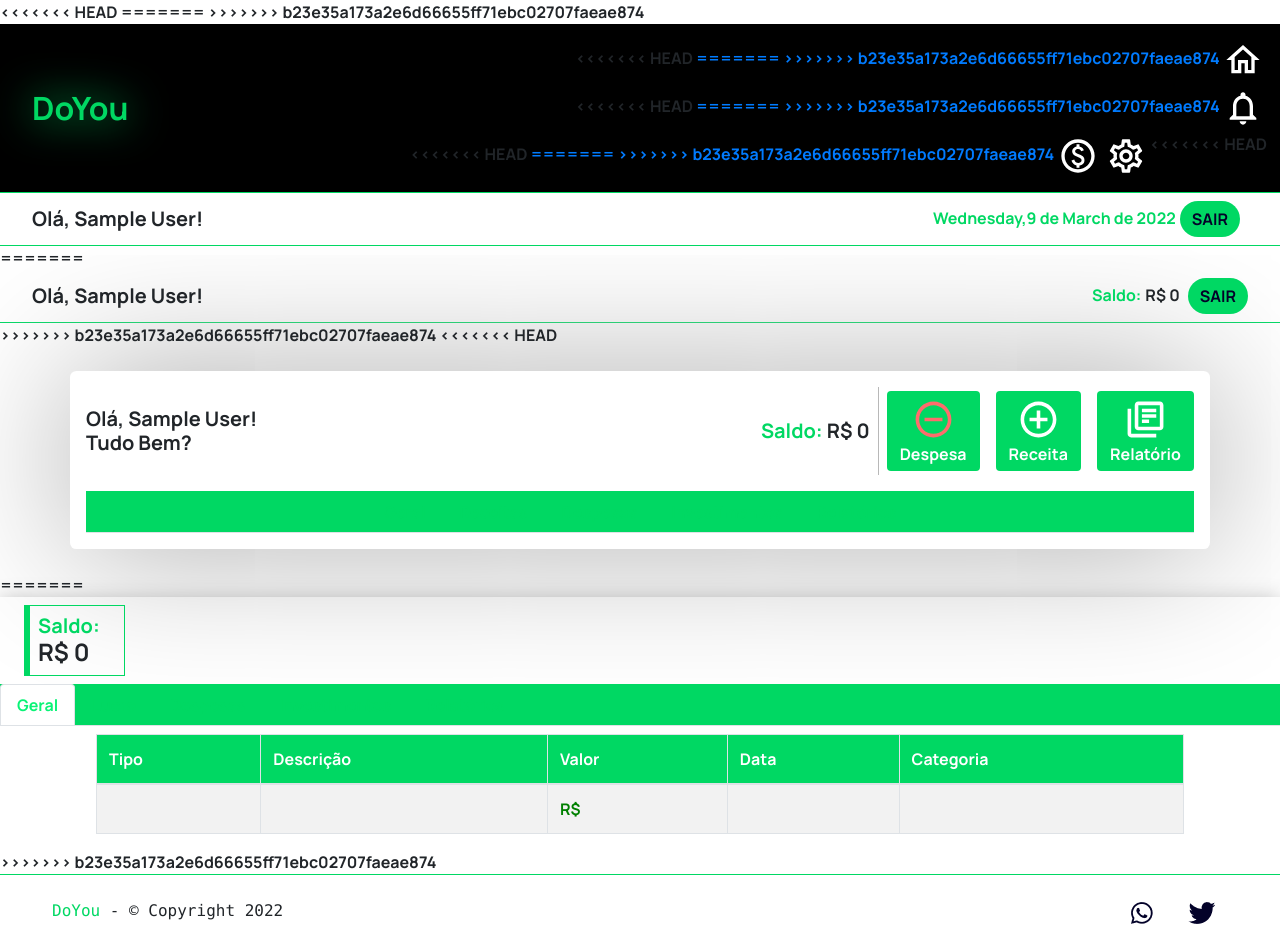
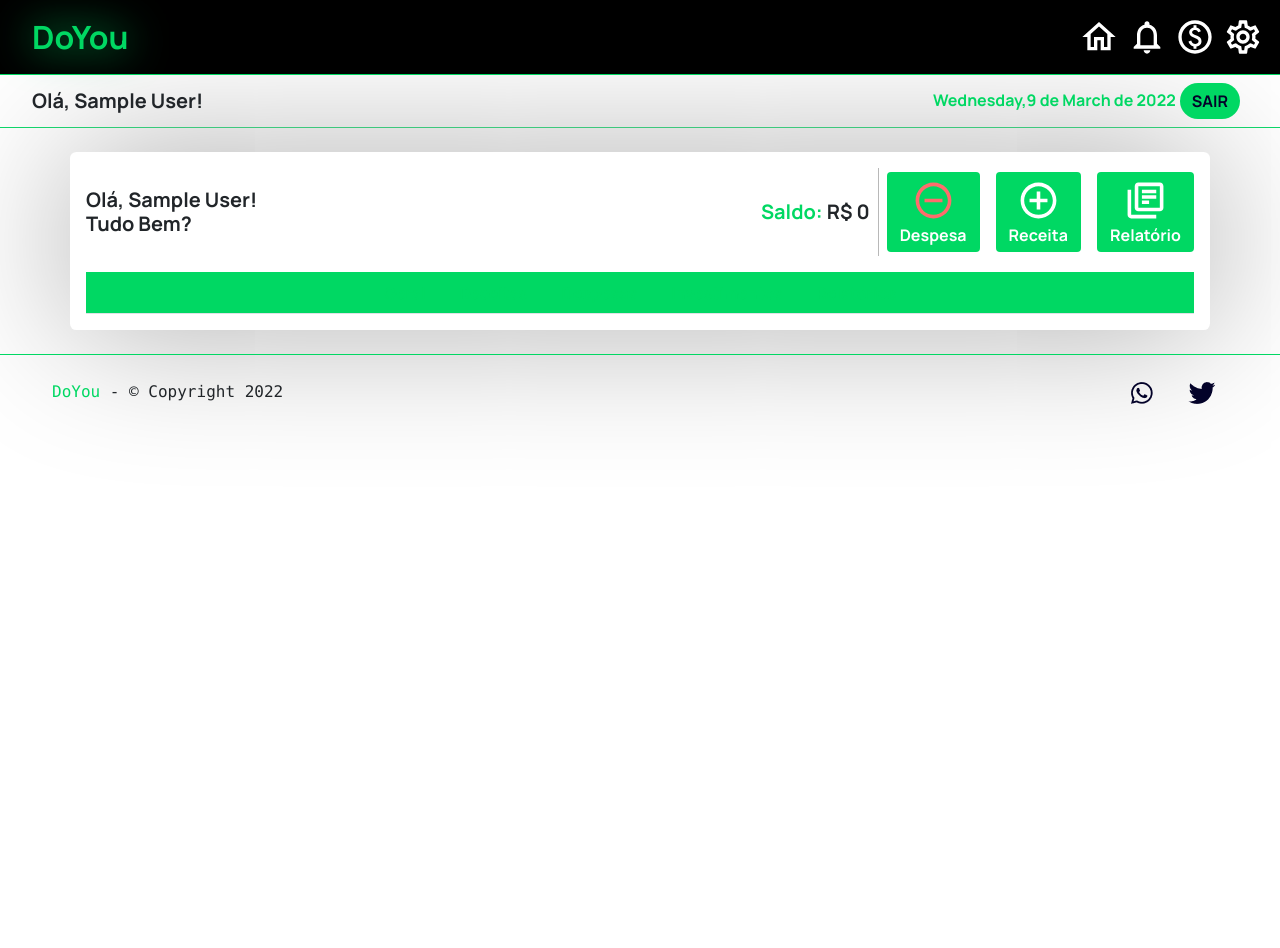
Before and after one commit to rodosd79/DoYou, a PHP site: page /inicio.php in a window 1280 px wide. After the commit the page ends 404 px from the top, so only its background shows below. Run offline with PHP 8.4, Linux system fonts and the light colour scheme; the visitor is signed in with stand-in values (Sample User, id 1); data that the repository does not hold is empty.

Commit message:
confirmar

```diff
--- a/footer.php
+++ b/footer.php
@@ -1,4 +1,5 @@
-<footer class="footer px-2 px-sm-3 px-lg-5 py-1 py-sm-2 py-lg-3 d-flex w-100 align-items-center">
+
+<footer class="footer px-2 px-sm-3 px-lg-5 py-1 py-sm-2 py-lg-3 d-flex w-100 align-items-center float-left">
     <span class="d-flex align-items-center flex-shrink-1 flex-grow-1 justify-content-start">
         <a href="index.php" aria-current="page" aria-label="DoYou" class="pl-1 DoYou footer-link">
             DoYou <span>- &copy; Copyright 2022</span>
--- a/header.php
+++ b/header.php
@@ -18,32 +18,20 @@
                     </div>
                 <?php } else { ?>
                     <div class="nav-item p-1">
-<<<<<<< HEAD
                         <a href="index.php" data-toggle="tooltip" data-placement="bottom" title="Home">
-=======
-                        <a href="inicio.php" data-toggle="tooltip" data-placement="bottom" title="Relatórios">
->>>>>>> b23e35a173a2e6d66655ff71ebc02707faeae874
                             <svg xmlns="http://www.w3.org/2000/svg" height="40px" viewBox="0 0 24 24" width="40px" fill="#FFFFFF"><path d="M0 0h24v24H0V0z" fill="none"/><path d="M12 5.69l5 4.5V18h-2v-6H9v6H7v-7.81l5-4.5M12 3L2 12h3v8h6v-6h2v6h6v-8h3L12 3z"/></svg>
                         </a>
                     </div>
                 <?php } ?>
                     <div class="nav-item p-1">
-<<<<<<< HEAD
                         <a href="blog.php" data-toggle="tooltip" data-placement="bottom" title="Blog">
-=======
-                        <a href="" data-toggle="tooltip" data-placement="bottom" title="Notificação">
->>>>>>> b23e35a173a2e6d66655ff71ebc02707faeae874
                         <svg xmlns="http://www.w3.org/2000/svg" height="40px" viewBox="0 0 24 24" width="40px" fill="#FFFFFF"><path d="M0 0h24v24H0V0z" fill="none"/><path d="M12 22c1.1 0 2-.9 2-2h-4c0 1.1.9 2 2 2zm6-6v-5c0-3.07-1.63-5.64-4.5-6.32V4c0-.83-.67-1.5-1.5-1.5s-1.5.67-1.5 1.5v.68C7.64 5.36 6 7.92 6 11v5l-2 2v1h16v-1l-2-2zm-2 1H8v-6c0-2.48 1.51-4.5 4-4.5s4 2.02 4 4.5v6z"/></svg>
                         </a>
                     </div>
                 <!-- Se ela ESTIVER logada -->
                 <?php if(isset($_SESSION["nome"])) { ?>
                     <div class="nav-item p-1">
-<<<<<<< HEAD
                         <a href="inicio.php" data-toggle="tooltip" data-placement="bottom" title="Minhas Finanças">
-=======
-                        <a href="" data-toggle="tooltip" data-placement="bottom" title="Adicionar lucro/despesa">
->>>>>>> b23e35a173a2e6d66655ff71ebc02707faeae874
                         <svg xmlns="http://www.w3.org/2000/svg" enable-background="new 0 0 24 24" height="40px" viewBox="0 0 24 24" width="40px" fill="#FFFFFF"><g><rect fill="none" height="24" width="24"/></g><g><path d="M12,2C6.48,2,2,6.48,2,12s4.48,10,10,10s10-4.48,10-10S17.52,2,12,2z M12,20c-4.41,0-8-3.59-8-8c0-4.41,3.59-8,8-8 s8,3.59,8,8C20,16.41,16.41,20,12,20z M12.89,11.1c-1.78-0.59-2.64-0.96-2.64-1.9c0-1.02,1.11-1.39,1.81-1.39 c1.31,0,1.79,0.99,1.9,1.34l1.58-0.67c-0.15-0.44-0.82-1.91-2.66-2.23V5h-1.75v1.26c-2.6,0.56-2.62,2.85-2.62,2.96 c0,2.27,2.25,2.91,3.35,3.31c1.58,0.56,2.28,1.07,2.28,2.03c0,1.13-1.05,1.61-1.98,1.61c-1.82,0-2.34-1.87-2.4-2.09L8.1,14.75 c0.63,2.19,2.28,2.78,3.02,2.96V19h1.75v-1.24c0.52-0.09,3.02-0.59,3.02-3.22C15.9,13.15,15.29,11.93,12.89,11.1z"/></g></svg>
                         </a>
                     </div>
@@ -54,7 +42,6 @@
                     </div>
 
                 <?php } ?>
-<<<<<<< HEAD
             </div>
         </nav>
 
@@ -71,24 +58,3 @@
           </div>
     <?php } ?>
         </div>
-=======
-            </div>
-        </nav>
-
-    </header>
-
-    <?php if(isset($_SESSION['nome'])){ ?>
-        <div class="d-flex justify-content-between align-items-center py-2 px-lg-4 sub-header">
-            <h5 class="mb-0 pl-2">Olá, <?php echo $_SESSION['nome']; ?>!</h5>
-            <small class="align-items-center d-flex">
-            <div class="d-flex mr-2">
-                <h6 class="mb-0 mr-1"> <strong class="DoYou">Saldo:</strong></h6>
-                <h6 class="mb-0">R$ <?php echo $saldo; ?></h6>
-            </div>
-                <!-- Esse sair n vai ficar ai p sempre hehehe -->
-                <a href="db/logout.php" class="btn myBtn mr-2">SAIR</a></small>
-
-        </div>
-    <?php } ?>
-</div>
->>>>>>> b23e35a173a2e6d66655ff71ebc02707faeae874
--- a/inicio.php
+++ b/inicio.php
@@ -9,13 +9,9 @@
 <head>
     <meta charset="UTF-8">
     <meta name="viewport" content="width=device-width, initial-scale=1.0">
-<<<<<<< HEAD
     <link rel="shortcut icon" href="assets/img/favicon.ico">
     <title>DoYou | Geral</title>
 
-=======
-    <title>DoYou | Geral</title>
->>>>>>> b23e35a173a2e6d66655ff71ebc02707faeae874
     <!-- DoYou style -->
     <link rel="stylesheet" href="assets/css/style_inicio.css">
     <link rel="stylesheet" href="assets/css/style_header.css">
@@ -34,7 +30,6 @@
         ?>
     <!--  -->
 
-<<<<<<< HEAD
 
     <div class="d-flex container flex-column bgPerso my-4 p-3">
         <div class="d-flex">
@@ -75,63 +70,6 @@
         <!--  -->
     </div>
 
-=======
-    <div class="d-flex py-2 px-lg-4 relatorio">
-        <div class="d-inline-block p-2 pr-4 relat-item">
-            <h5 class="mb-0"> <strong class="DoYou">Saldo:</strong></h5>
-            <h4>R$ <?php echo $saldo; ?></h4>
-        </div>
-    </div>
-    <!-- NAV DE TABELAS -->
-    <nav class="nav myNav nav-tabs">
-        <a href="#" class="nav-link active">Geral</a>
-        <a href="" class="nav-link">Lucro</a>
-        <a href="" class="nav-link">Despesas</a>
-        <a href="" class="nav-link">Investimentos</a>
-        <a href="" class="nav-link">Relatórios</a>
-    </nav>
-    <!-- TABELA -->
-<div class="mx-md-5 px-lg-5 mt-2">
-    <div class="table-responsive">
-        <table class="table table-striped table-bordered">
-            <thead class="myTable">
-                <tr>
-                    <th scope="col" class="tipo">Tipo</th>
-                    <th scope="col">Descrição</th>
-                    <th scope="col">Valor</th>
-                    <th scope="col">Data</th>
-                    <th scope="col">Categoria</th>
-                </tr>
-            </thead>
-            <tbody>
-                <?php foreach($query as $r){ ?>
-                <tr style="color: <?php if($r['idTipoMov'] == "2") {echo "red";} else {echo "green";} ?>;">
-                    <td scope="row" class="tipo">
-                        <?php echo $r['idTipoMov'] ?>
-                    </td>
-
-                    <td>
-                        <?php echo $r['descricao'] ?>
-                    </td>
-
-                    <td>
-                        <?php echo 'R$ ' . str_replace(".", ",", $r['valor']) ?>
-                    </td>
-
-                    <td>
-                        <?php echo $r['data_'] ?>
-                    </td>
-
-                    <td>
-                        <?php echo $r['idCategoria'] ?>
-                    </td>
-                </tr>
-                <?php } ?>
-            </tbody>
-        </table>
-    </div>
- </div>
->>>>>>> b23e35a173a2e6d66655ff71ebc02707faeae874
     <!-- Footer -->
         <?php include_once "footer.php" ?>
     <!--  -->
```
Also changed, not shown: blog.php (+1 -15 lines), blog_post.php (line endings or trailing spaces).
